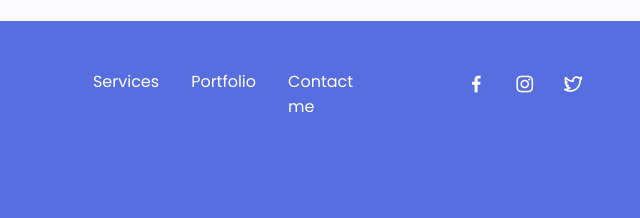
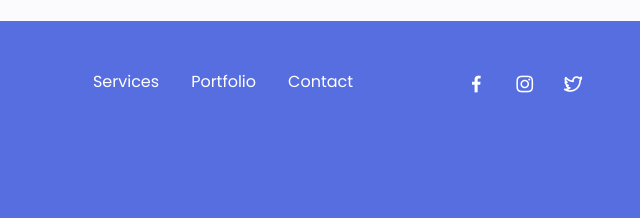
Before and after one commit to SteeveDimitry/Responsive-Portfolio-Web-Site, a website: page public/index.html in a window 1280 px wide. Shown: the part 5449-5667 px from the top of the page, 417-1057 px from the left. Drawn offline with nearby package versions, Linux system fonts and the light colour scheme.

Commit message:
first commit

```diff
--- a/public/index.html
+++ b/public/index.html
@@ -900,7 +900,7 @@
                     </li>
 
                     <li>
-                        <a href="#contact" class="footer__link">Contact me</a>
+                        <a href="#contact" class="footer__link">Contact</a>
                     </li>
                 </ul>
 
```
